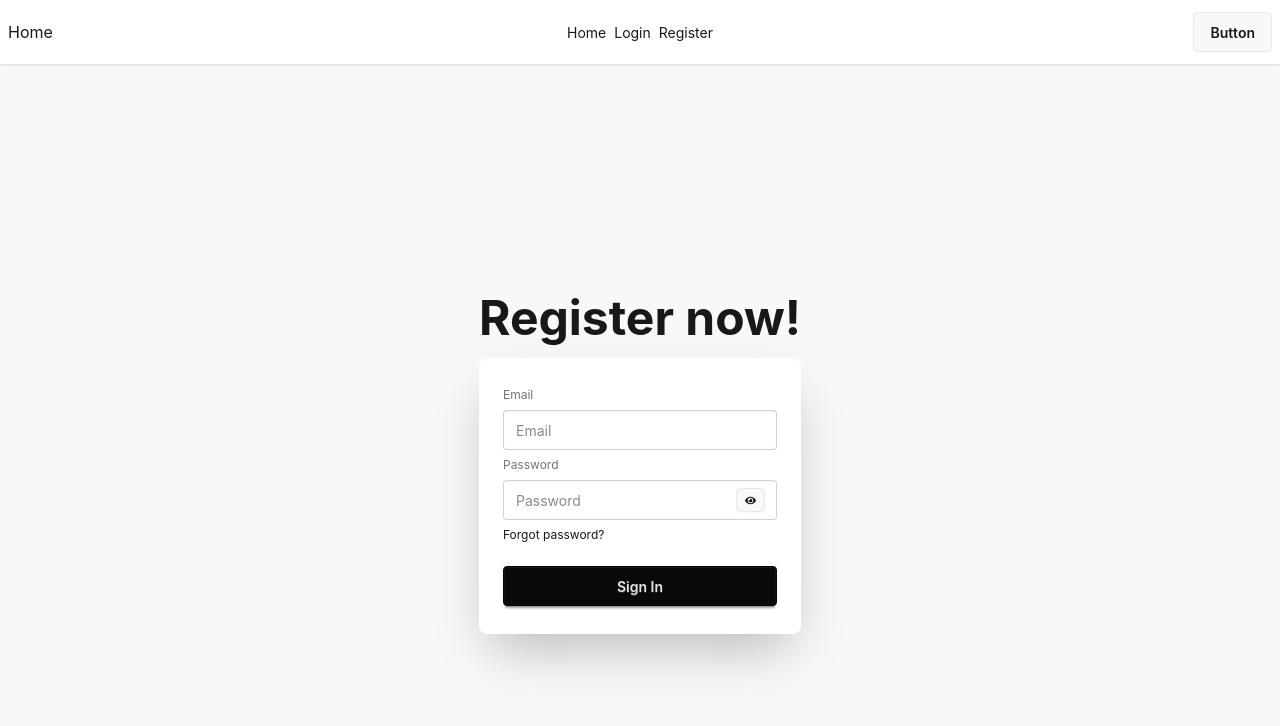
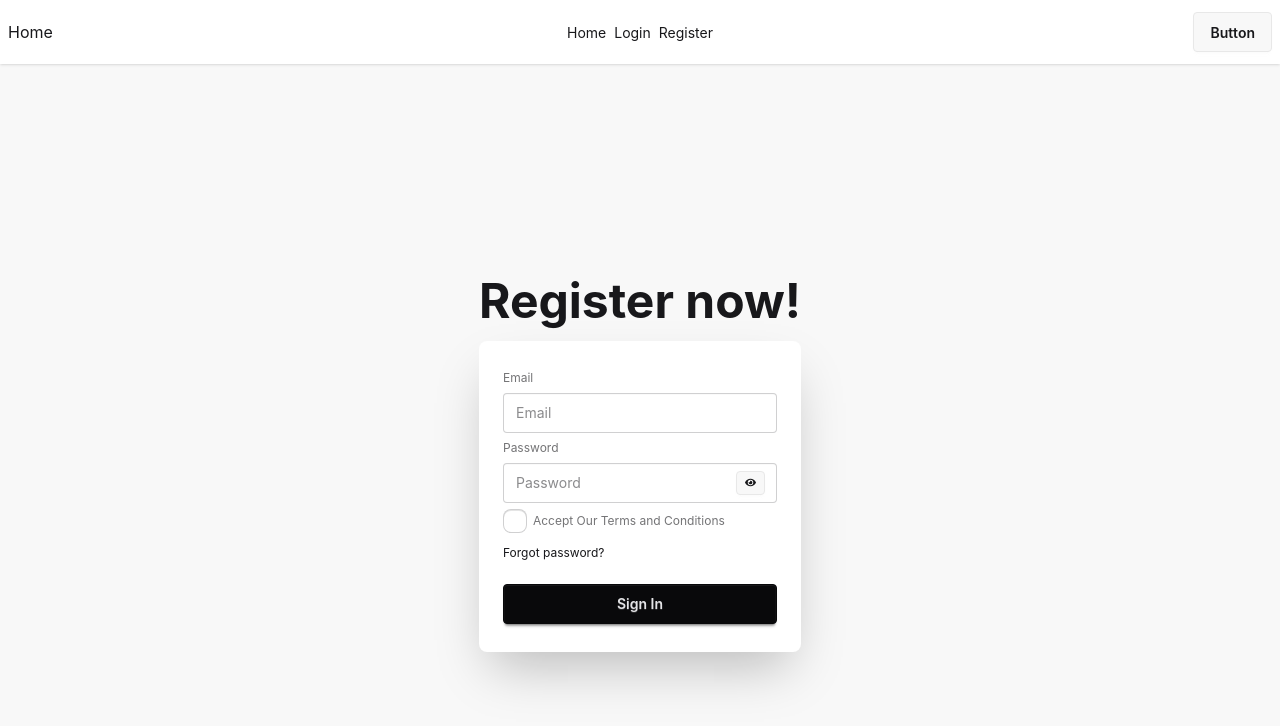
Before and after one commit to impressivecoder01/module-48, a React (Vite) app: page /register in a window 1280 px wide. Shown: the top 726 px of the page. Built offline with nearby package versions, Linux system fonts and the light colour scheme.

Commit message:
terms and conditons added

```diff
--- a/src/Page/Register.jsx
+++ b/src/Page/Register.jsx
@@ -1,69 +1,98 @@
 // import React from 'react';
-import {createUserWithEmailAndPassword} from 'firebase/auth';
-import { auth } from '../Components/firebase';
-import { useState } from 'react';
+import { createUserWithEmailAndPassword } from "firebase/auth";
+import { auth } from "../Components/firebase";
+import { useState } from "react";
 import { FaEye, FaRegEyeSlash } from "react-icons/fa";
 
-
 const Register = () => {
-
-    const [error, setError] = useState('')
-    const [success, setSuccess] = useState(false)
-    const [showPassword, setShowPassword] = useState(false)
+  const [error, setError] = useState("");
+  const [success, setSuccess] = useState(false);
+  const [showPassword, setShowPassword] = useState(false);
   const handleRegister = (e) => {
     e.preventDefault();
     // e.target.reset()
-        const email = e.target.email.value
-        const password = e.target.password.value
-        const passwordPatter =/^(?=.*[a-z])(?=.*[A-Z]).{6,}$/;
-        if(!passwordPatter.test(password)){
-            console.log('passs')
-            setError('pass must be long and have to uppercase and a lowercase')
+    const email = e.target.email.value;
+    const password = e.target.password.value;
+    const terms = e.target.terms.checked
+    const passwordPatter = /^(?=.*[a-z])(?=.*[A-Z]).{6,}$/;
+    if (!passwordPatter.test(password)) {
+      console.log("passs", terms);
+      setError("pass must be long and have to uppercase and a lowercase");
       return;
     }
 
-        setError('')
-        setSuccess(false)
-        createUserWithEmailAndPassword( auth,email, password)
-        .then(res => {
-            console.log(res.user)
-            setSuccess(true)
-            e.target.reset()
+    setError("");
+    setSuccess(false);
+    if(!terms){
+      setError('Please Accept Our Terms and Conditions')
+      return;
+    }
+    createUserWithEmailAndPassword(auth, email, password)
+      .then((res) => {
+        console.log(res.user);
+        setSuccess(true);
+        e.target.reset();
       })
-        .catch(err => setError(err.message))
-    }
+      .catch((err) => setError(err.message));
+  };
 
-    const handleShowPassword = e => {
+  const handleShowPassword = (e) => {
     e.preventDefault();
-      setShowPassword(!showPassword)
-    }
+    setShowPassword(!showPassword);
+  };
   return (
     <div className="hero bg-base-200 min-h-screen">
       <div className="hero-content flex-col ">
         <div className="text-center lg:text-left">
           <h1 className="text-5xl font-bold">Register now!</h1>
-
         </div>
         <div className="card bg-base-100 w-full max-w-sm shrink-0 shadow-2xl">
           <div className="card-body">
-        <form className="" onSubmit={(e)=> handleRegister(e)}>
+            <form className="" onSubmit={(e) => handleRegister(e)}>
               <fieldset className="fieldset">
                 <label className="label">Email</label>
-          <input type="email" name="email" className="input" placeholder="Email" />
+                <input
+                  type="email"
+                  name="email"
+                  className="input"
+                  placeholder="Email"
+                />
                 <label className="label">Password</label>
-          <div className='relative'>
-            <input type={showPassword ? 'text' : 'password'} name="password" className="input" placeholder="Password" />
-            <button onClick={handleShowPassword} className="btn btn-xs absolute right-3 top-2">{showPassword? <FaRegEyeSlash /> : <FaEye />}</button>
+                <div className="relative">
+                  <input
+                    type={showPassword ? "text" : "password"}
+                    name="password"
+                    className="input"
+                    placeholder="Password"
+                  />
+                  <button
+                    onClick={handleShowPassword}
+                    className="btn btn-xs absolute right-3 top-2"
+                  >
+                    {showPassword ? <FaRegEyeSlash /> : <FaEye />}
+                  </button>
                 </div>
-          <div><a className="link link-hover">Forgot password?</a></div>
+                <div>
+                  <label className="label">
+                    <input
+                      type="checkbox"
+                      name="terms"
+                      className="checkbox"
+                    />
+                    Accept Our Terms and Conditions
+                  </label>
+                </div>
+                <div>
+                  <a className="link link-hover">Forgot password?</a>
+                </div>
                 <button className="btn btn-neutral mt-4">Sign In</button>
               </fieldset>
-        {
-            success && <p className='text-2xl text-green-600'>Account created successfully</p>
-        }
-        {
-            error && <p className='text-2xl text-red-600'>{error}</p>
-        }
+              {success && (
+                <p className="text-2xl text-green-600">
+                  Account created successfully
+                </p>
+              )}
+              {error && <p className="text-2xl text-red-600">{error}</p>}
             </form>
           </div>
         </div>
```
Lines whose indentation alone changed are shown as unchanged.
